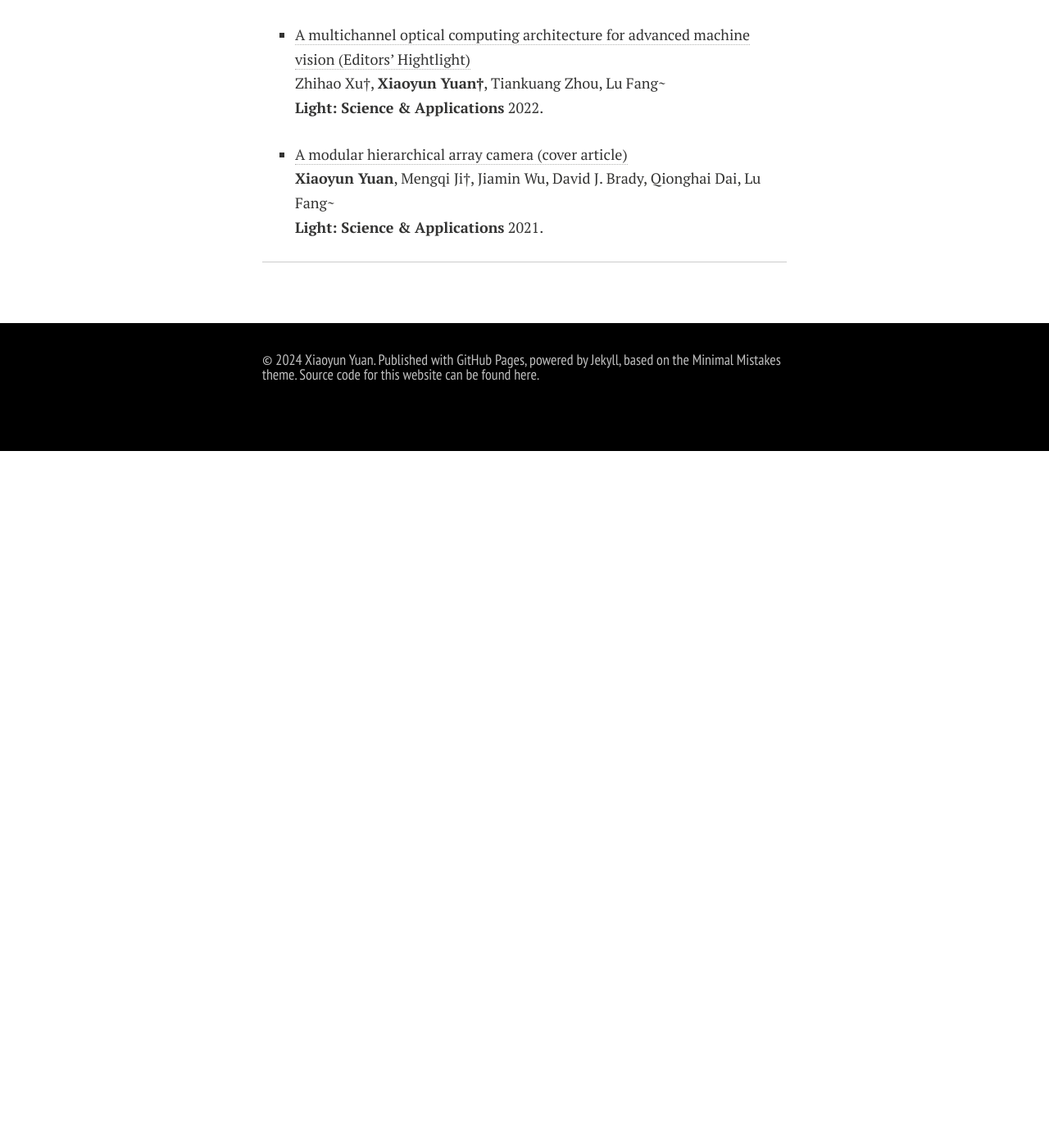
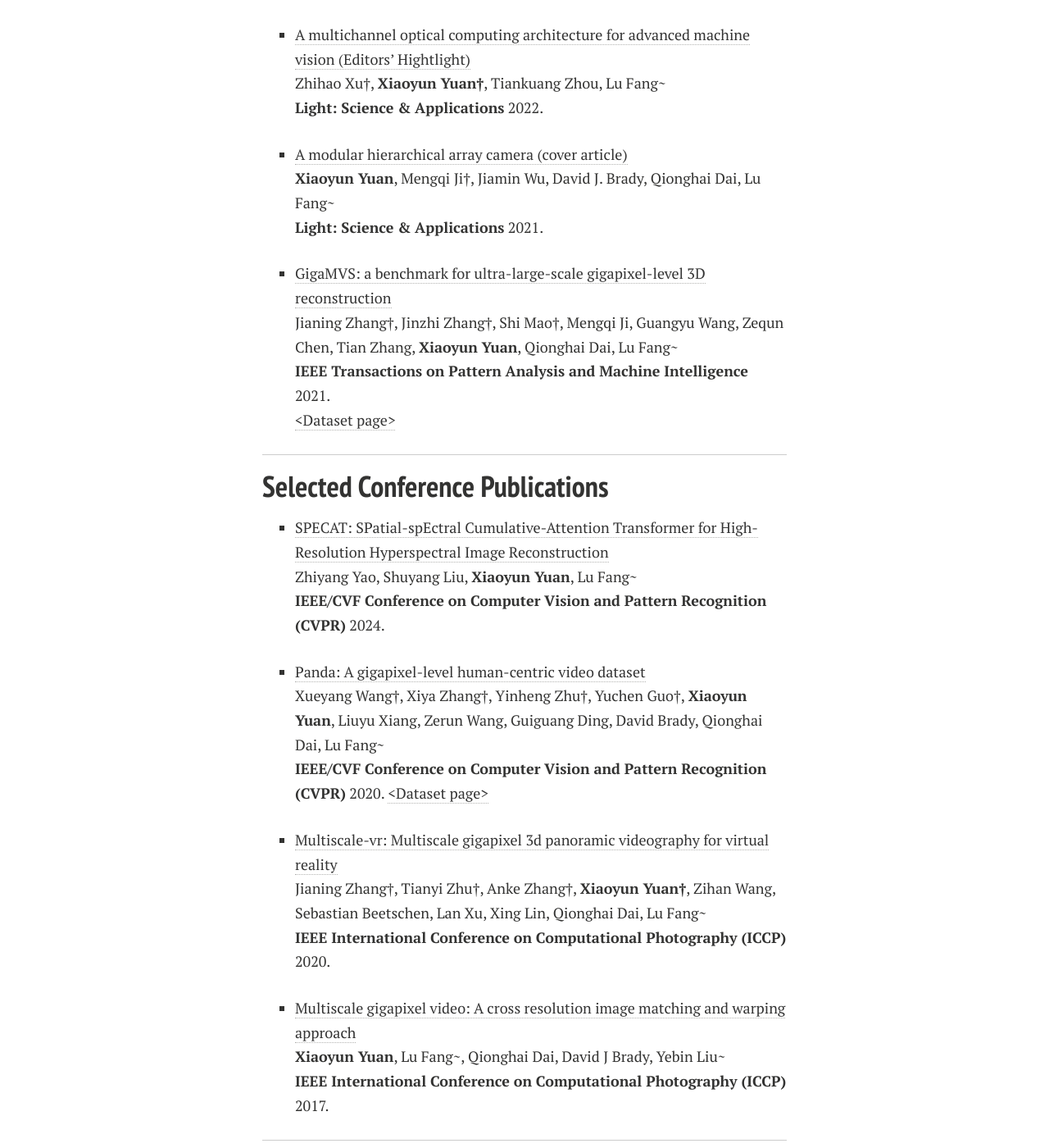
Before and after one commit to yuanxy92/yuanxy92.github.io, a Jekyll site: the page built from publications.md, in a window 1280 px wide and 1400 px high, scrolled down 628 px. Shown: the whole window at 82% size. Built offline with Jekyll 4.4.1, drawn with Linux system fonts in a browser that asks for light colours; nearby versions of some CDN libraries; comment, search, counter and statistics services are not loaded; a style sheet for code colours, icons or effects is not loaded; before the commit the page ends 1178 px from its top, so only the background shows below that; some of the changed text lies outside the part shown.

Commit message:
Update publications.md

```diff
--- a/publications.md
+++ b/publications.md
@@ -18,6 +18,24 @@ For my complete publication list, please visit my [scholar page](https://scholar
 
 - [A modular hierarchical array camera (cover article)](https://www.nature.com/articles/s41377-021-00485-x)<br>**Xiaoyun Yuan**, Mengqi Ji†, Jiamin Wu, David J. Brady, Qionghai Dai, Lu Fang~<br> **Light: Science & Applications** 2021.
 
+- [GigaMVS: a benchmark for ultra-large-scale gigapixel-level 3D reconstruction](https://ieeexplore.ieee.org/abstract/document/9547729)<br>Jianing Zhang†, Jinzhi Zhang†, Shi Mao†, Mengqi Ji, Guangyu Wang, Zequn Chen, Tian Zhang, **Xiaoyun Yuan**, Qionghai Dai, Lu Fang~<br> **IEEE Transactions on Pattern Analysis and Machine Intelligence** 2021.<br>[\<Dataset page\>](https://gigavision.cn/data/news?nav=GigaMVS%20RAWDATA&type=nav&t=1731982252980)
+
+---
+
+## Selected Conference Publications
+
+- [SPECAT: SPatial-spEctral Cumulative-Attention Transformer for High-Resolution Hyperspectral Image Reconstruction](https://openaccess.thecvf.com/content/CVPR2024/html/Yao_SPECAT_SPatial-spEctral_Cumulative-Attention_Transformer_for_High-Resolution_Hyperspectral_Image_Reconstruction_CVPR_2024_paper.html)<br>Zhiyang Yao, Shuyang Liu, **Xiaoyun Yuan**, Lu Fang~
+<br> **IEEE/CVF Conference on Computer Vision and Pattern Recognition (CVPR)** 2024.
+
+- [Panda: A gigapixel-level human-centric video dataset](https://openaccess.thecvf.com/content_CVPR_2020/html/Wang_PANDA_A_Gigapixel-Level_Human-Centric_Video_Dataset_CVPR_2020_paper.html)<br>Xueyang Wang†, Xiya Zhang†, Yinheng Zhu†, Yuchen Guo†, **Xiaoyun Yuan**, Liuyu Xiang, Zerun Wang, Guiguang Ding, David Brady, Qionghai Dai, Lu Fang~
+<br> **IEEE/CVF Conference on Computer Vision and Pattern Recognition (CVPR)** 2020.
+[\<Dataset page\>](https://gigavision.cn/data/news?nav=DataSet%20Panda&type=nav&t=1731982080864)
+
+- [Multiscale-vr: Multiscale gigapixel 3d panoramic videography for virtual reality](https://ieeexplore.ieee.org/abstract/document/9105244)<br>Jianing Zhang†, Tianyi Zhu†, Anke Zhang†, **Xiaoyun Yuan†**, Zihan Wang, Sebastian Beetschen, Lan Xu, Xing Lin, Qionghai Dai, Lu Fang~
+<br> **IEEE International Conference on Computational Photography (ICCP)** 2020.
+
+- [Multiscale gigapixel video: A cross resolution image matching and warping approach](https://ieeexplore.ieee.org/abstract/document/7951481)<br>**Xiaoyun Yuan**, Lu Fang~, Qionghai Dai, David J Brady, Yebin Liu~
+<br> **IEEE International Conference on Computational Photography (ICCP)** 2017.
 
 ---
 
```
Also changed, not shown: other parts of publications.md (+1 -1 lines).
